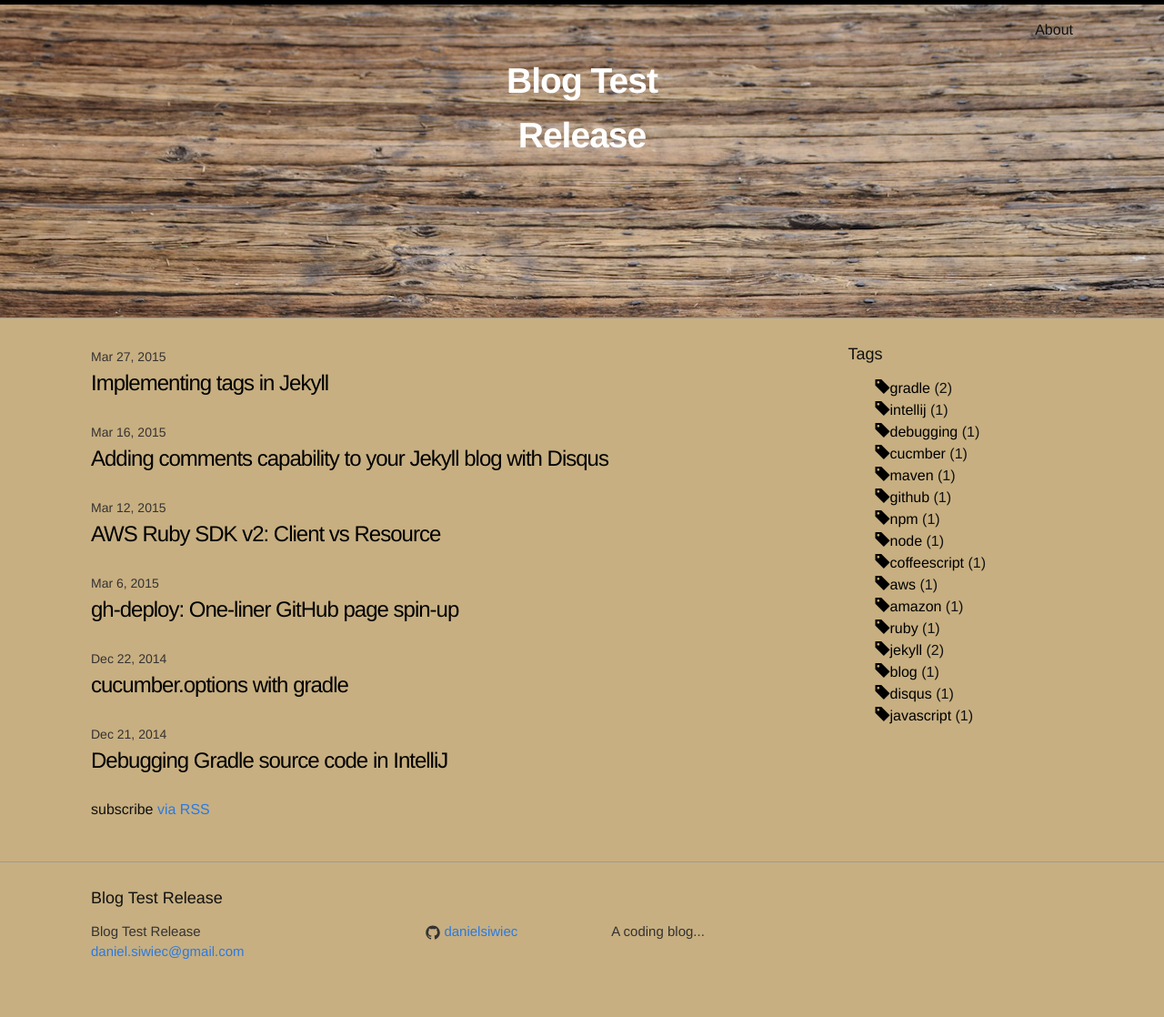
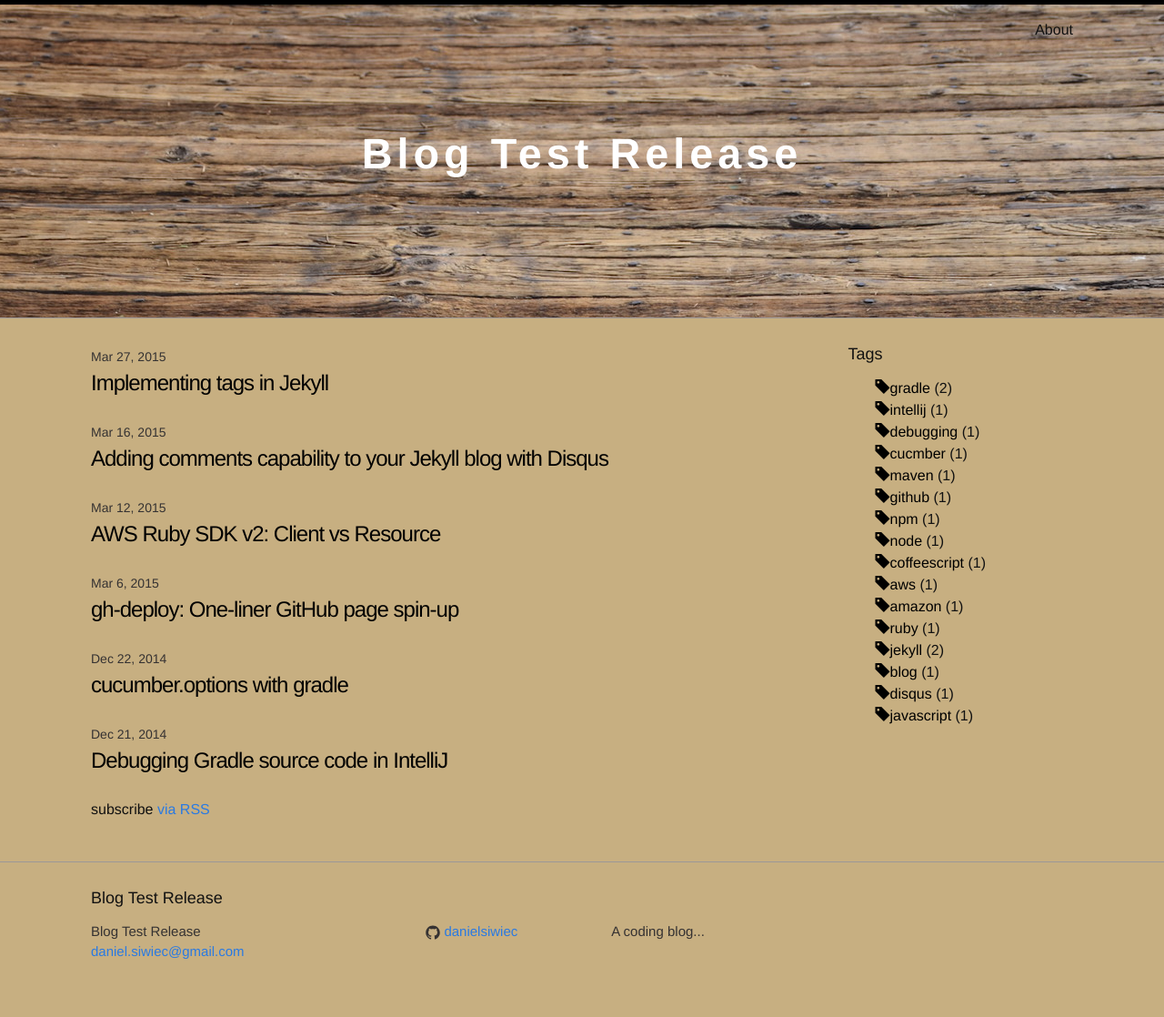
Before and after one commit to danielsiwiec/leanoverboard.com, a Jekyll site: the page built from index.html, in a window 1280 px wide. Shown: the whole page at 91% size. Built offline with Jekyll 4.4.1, drawn with Linux system fonts in a browser that asks for light colours; nearby versions of some CDN libraries.

Commit message:
Pimp up the page title

```diff
--- a/_includes/header.html
+++ b/_includes/header.html
@@ -22,7 +22,7 @@
 
   </div>
 
-  <div class='col-xs-2 col-xs-offset-5 site-title'>
+  <div class='col-xs-10 col-xs-offset-1 site-title'>
     <a href="{{ site.baseurl }}/">{{ site.title }}</a>
   </div>
 
--- a/css/main.scss
+++ b/css/main.scss
@@ -67,16 +67,22 @@ ul.tags {
   min-height: 350px;
 }
 
+.site-title {
+  text-align: center;
+  margin-top: 80px;
+}
+
 .site-title a, .site-title a:visited {
   color: #fff;
   font-weight: bold;
-  font-size: 150%;
+  font-size: 180%;
+  letter-spacing: 5px;
 }
 
-.site-title {
-  text-align: center;
+.site-title a:hover {
+  text-decoration: none;
+  color: #000;
 }
-
 
 .post-list a {
   color: #000;
```
